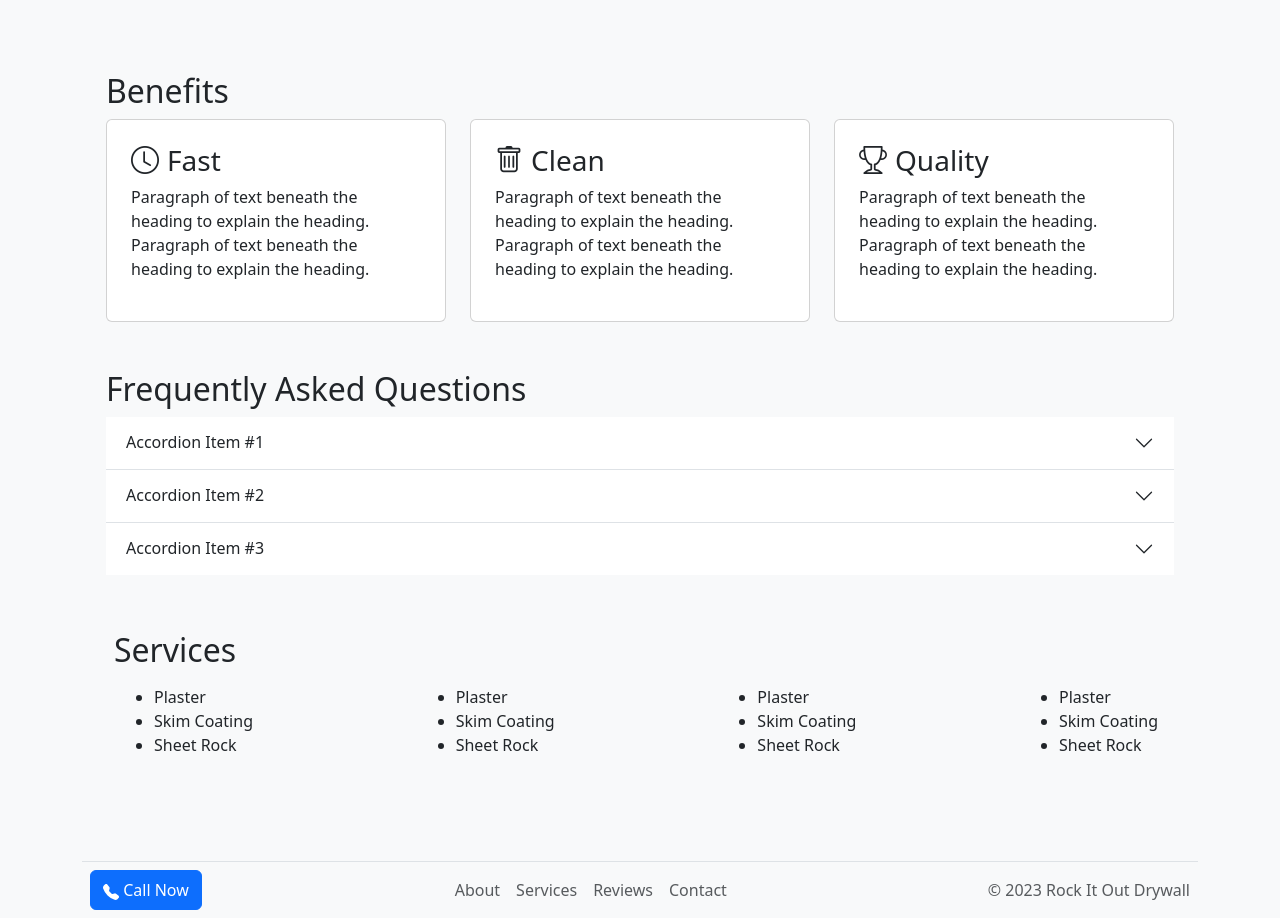
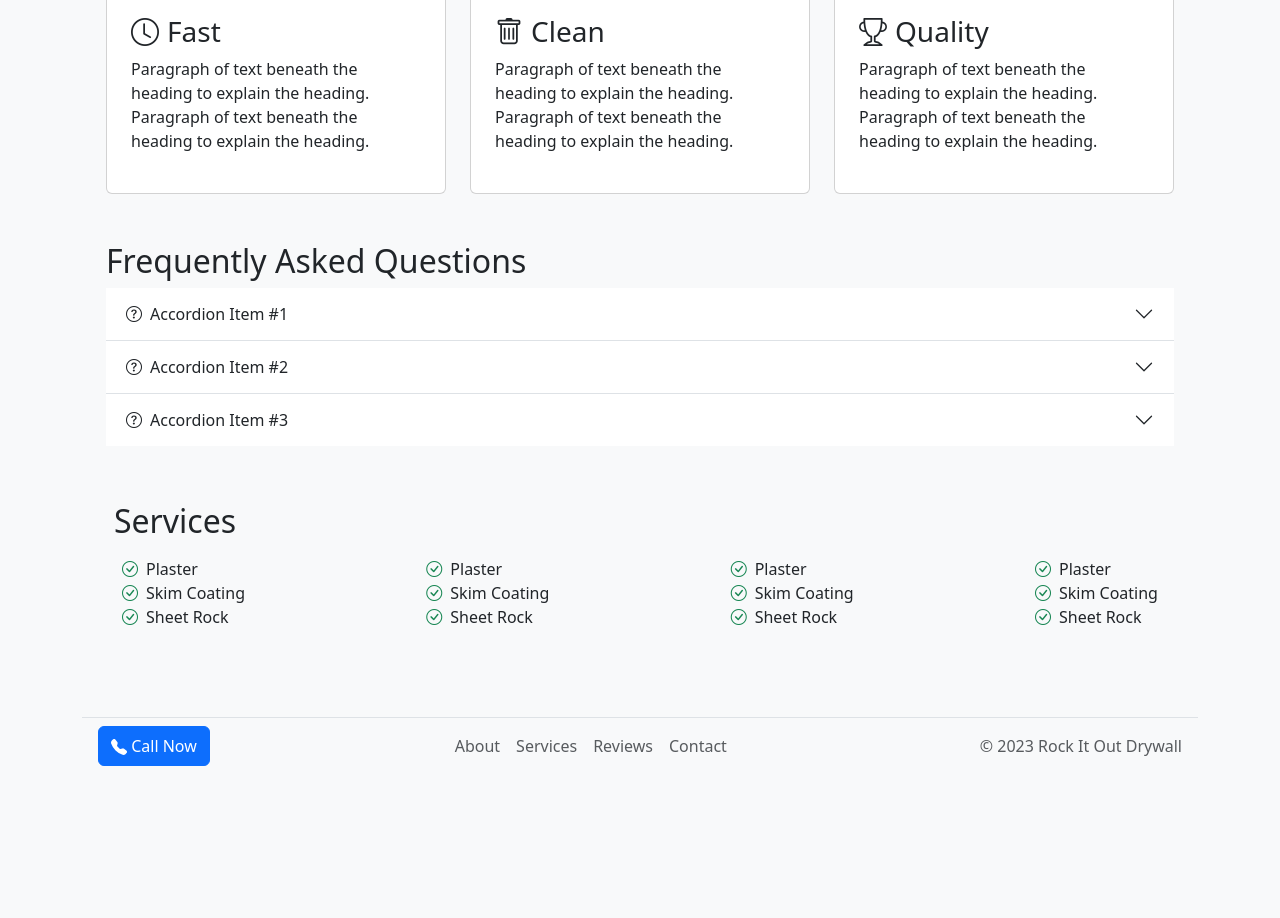
Before and after one commit to ndrokke/rockitoutdrywall, a plain HTML site: page index.html in a window 1280 px wide. Shown: the part 702-1620 px from the top of the page. After the commit the page ends 1476 px from the top, so only its background shows below. Drawn offline with nearby package versions, Linux system fonts and the light colour scheme.

Commit message:
updated css and replaced text in protoype

```diff
--- a/index.html
+++ b/index.html
@@ -9,6 +9,11 @@
 <style>
   section {
     margin:3em 0;
+  }
+  .service-list-group {
+    list-style-type:none;
+    padding:0;
+    margin:0;
   }
 </style>
   </head>
@@ -47,19 +52,18 @@
       </nav>
 <main class="px-4 my-4 pt-4 d-flex flex-column flex-grow-1">
   <section id="landing" class="hero d-flex flex-column-reverse flex-sm-row align-items-sm-center gap-2 flex-grow-1">
-    <div class="hero-info text-center w-50">
+    <div class="hero-info w-75">
      <h1 class="display-4 fw-bold text-body-emphasis">Build The Wall</h1>
-       <p class="lead mb-4">Quickly design and customize responsive mobile-first sites with Bootstrap, the world’s most popular front-end open source toolkit, featuring Sass variables and mixins, responsive grid system, extensive prebuilt components, and powerful JavaScript plugins.</p>
-        <div class="d-grid gap-2 d-sm-flex justify-content-sm-center mb-5">
+       <p class="lead mb-4">I will build a great, great wall on our southern border. And I will have Mexico pay for that wall. The wall just got ten feet taller. Every time the President protests, it`s going to go up a little bit higher.</p>
+        <div class="d-grid">
             <button type="button" class="btn btn-primary btn-lg px-4 me-sm-3">
                 <svg xmlns="http://www.w3.org/2000/svg" width="16" height="16" fill="currentColor" class="bi bi-telephone-fill" viewBox="0 0 16 16">
                     <path fill-rule="evenodd" d="M1.885.511a1.745 1.745 0 0 1 2.61.163L6.29 2.98c.329.423.445.974.315 1.494l-.547 2.19a.678.678 0 0 0 .178.643l2.457 2.457a.678.678 0 0 0 .644.178l2.189-.547a1.745 1.745 0 0 1 1.494.315l2.306 1.794c.829.645.905 1.87.163 2.611l-1.034 1.034c-.74.74-1.846 1.065-2.877.702a18.634 18.634 0 0 1-7.01-4.42 18.634 18.634 0 0 1-4.42-7.009c-.362-1.03-.037-2.137.703-2.877L1.885.511z"/>
-                  </svg> Schedule Call
+                  </svg> Schedule Call Today
             </button>
-            <button type="button" class="btn btn-outline-secondary btn-lg px-4">Learn More</button>
           </div>
         </div>
-        <div class="hero-img flex-grow-1">
+        <div class="hero-img w-100">
           <img class="img-fluid" src="img/work-photo-1.jpg" />
         </div>
     </section>
@@ -88,7 +92,7 @@
         <div class="accordion-item">
           <h2 class="accordion-header">
             <button class="accordion-button collapsed" type="button" data-bs-toggle="collapse" data-bs-target="#flush-collapseOne" aria-expanded="false" aria-controls="flush-collapseOne">
-              Accordion Item #1
+              <i class="bi bi-question-circle pe-2"></i> Accordion Item #1
             </button>
           </h2>
           <div id="flush-collapseOne" class="accordion-collapse collapse" data-bs-parent="#accordionFlushExample">
@@ -98,7 +102,7 @@
         <div class="accordion-item">
           <h2 class="accordion-header">
             <button class="accordion-button collapsed" type="button" data-bs-toggle="collapse" data-bs-target="#flush-collapseTwo" aria-expanded="false" aria-controls="flush-collapseTwo">
-              Accordion Item #2
+              <i class="bi bi-question-circle pe-2"></i> Accordion Item #2
             </button>
           </h2>
           <div id="flush-collapseTwo" class="accordion-collapse collapse" data-bs-parent="#accordionFlushExample">
@@ -108,7 +112,7 @@
         <div class="accordion-item">
           <h2 class="accordion-header">
             <button class="accordion-button collapsed" type="button" data-bs-toggle="collapse" data-bs-target="#flush-collapseThree" aria-expanded="false" aria-controls="flush-collapseThree">
-              Accordion Item #3
+              <i class="bi bi-question-circle pe-2"></i> Accordion Item #3
             </button>
           </h2>
           <div id="flush-collapseThree" class="accordion-collapse collapse" data-bs-parent="#accordionFlushExample">
@@ -121,35 +125,35 @@
       <div class="p-2">
             <h2>Services</h2>
         <div class="p-2 d-flex flex-column flex-sm-row justify-content-between flex-wrap">
-        <div><ul>
-            <li>Plaster</li>
-            <li>Skim Coating</li>
-            <li>Sheet Rock</li>
+        <div><ul class="service-list-group">
+            <li><i class="bi bi-check-circle text-success pe-2"></i>Plaster</li>
+            <li><i class="bi bi-check-circle text-success pe-2"></i>Skim Coating</li>
+            <li><i class="bi bi-check-circle text-success pe-2"></i>Sheet Rock</li>
         </ul>
         </div>
-        <div><ul>
-            <li>Plaster</li>
-            <li>Skim Coating</li>
-            <li>Sheet Rock</li>
+        <div><ul class="service-list-group">
+            <li><i class="bi bi-check-circle text-success pe-2"></i>Plaster</li>
+            <li><i class="bi bi-check-circle text-success pe-2"></i>Skim Coating</li>
+            <li><i class="bi bi-check-circle text-success pe-2"></i>Sheet Rock</li>
         </ul>
         </div>
-        <div><ul>
-            <li>Plaster</li>
-            <li>Skim Coating</li>
-            <li>Sheet Rock</li>
+        <div><ul class="service-list-group">
+            <li><i class="bi bi-check-circle text-success pe-2"></i>Plaster</li>
+            <li><i class="bi bi-check-circle text-success pe-2"></i>Skim Coating</li>
+            <li><i class="bi bi-check-circle text-success pe-2"></i>Sheet Rock</li>
         </ul>
         </div>
-        <div><ul>
-            <li>Plaster</li>
-            <li>Skim Coating</li>
-            <li>Sheet Rock</li>
+        <div><ul class="service-list-group">
+            <li><i class="bi bi-check-circle text-success pe-2"></i>Plaster</li>
+            <li><i class="bi bi-check-circle text-success pe-2"></i>Skim Coating</li>
+            <li><i class="bi bi-check-circle text-success pe-2"></i>Sheet Rock</li>
         </ul>
         </div>
        </div>
         </div>
         </section>
       </main>
-        <footer class="py-2 d-flex flex-column flex-sm-row justify-content-between bg-light border-top">
+        <footer class="p-2 d-flex flex-column flex-sm-row justify-content-between bg-light border-top">
           <button class="btn btn-primary ms-0 ms-sm-2" type="submit">
             <svg xmlns="http://www.w3.org/2000/svg" width="16" height="16" fill="currentColor" class="bi bi-telephone-fill" viewBox="0 0 16 16">
               <path fill-rule="evenodd" d="M1.885.511a1.745 1.745 0 0 1 2.61.163L6.29 2.98c.329.423.445.974.315 1.494l-.547 2.19a.678.678 0 0 0 .178.643l2.457 2.457a.678.678 0 0 0 .644.178l2.189-.547a1.745 1.745 0 0 1 1.494.315l2.306 1.794c.829.645.905 1.87.163 2.611l-1.034 1.034c-.74.74-1.846 1.065-2.877.702a18.634 18.634 0 0 1-7.01-4.42 18.634 18.634 0 0 1-4.42-7.009c-.362-1.03-.037-2.137.703-2.877L1.885.511z"/>
```
